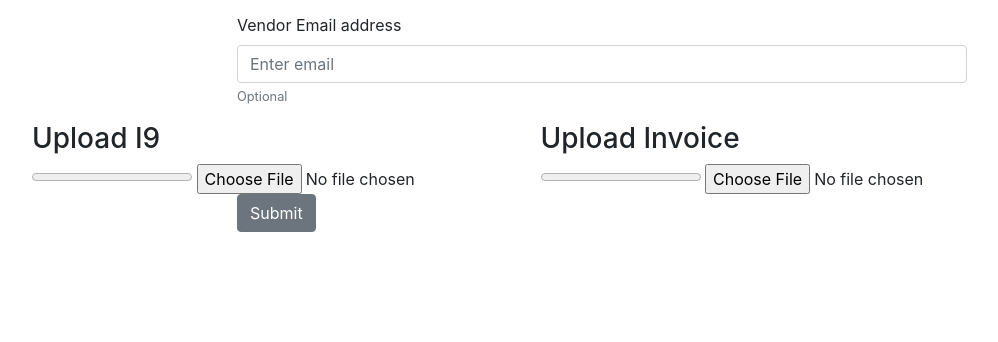
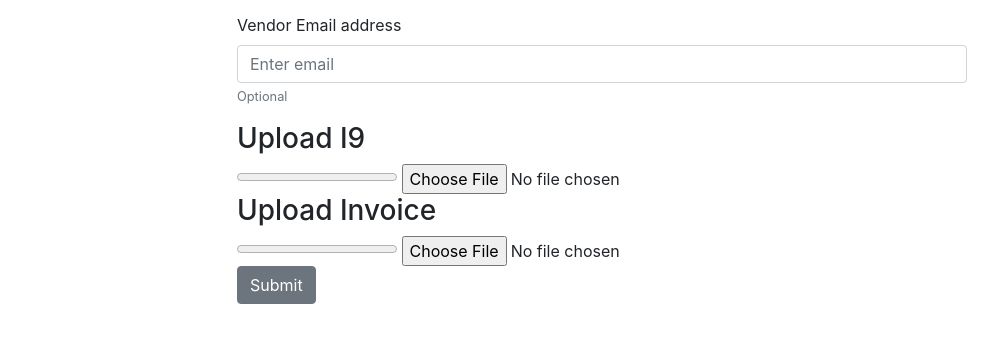
Before and after one commit to msmorey/Vendor-Set-Up, a plain HTML site: page index.html in a window 1280 px wide. Shown: the part 152-494 px from the top of the page, without its empty margins (38-1036 px from the left). Drawn offline with nearby package versions, Linux system fonts and the light colour scheme.

Commit message:
Update index.html

```diff
--- a/index.html
+++ b/index.html
@@ -45,13 +45,13 @@
         </div>
 
 	<div class="row">
-  		<div class="mainDiv" align="left">
+  		<div class="col-md-8 offset-md-2 mainDiv" align="left">
 			<h3>Upload I9</h3>
 			<progress id="I9uploader" value="0" max="100">0%</progress>
 			<input type="file" id="I9Button" value="upload"/>
-		 </div>
+<!-- 		 </div>
 
-	    	<div class="mainDiv" align="left">
+	    	<div class="mainDiv" align="left"> -->
 			<h3>Upload Invoice</h3>
 			<progress id="INVuploader" value="0" max="100">0%</progress>
 			<input type="file" id="INVButton" value="upload"/>
```
